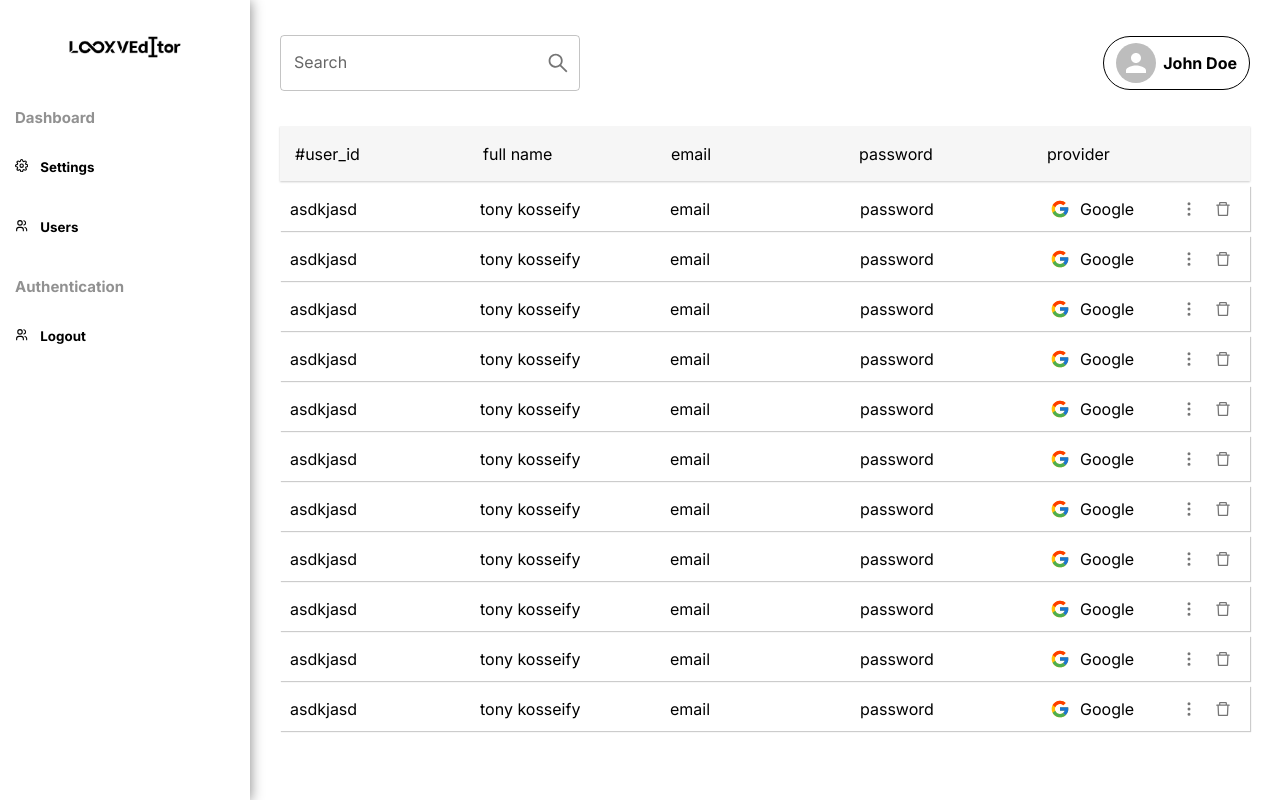
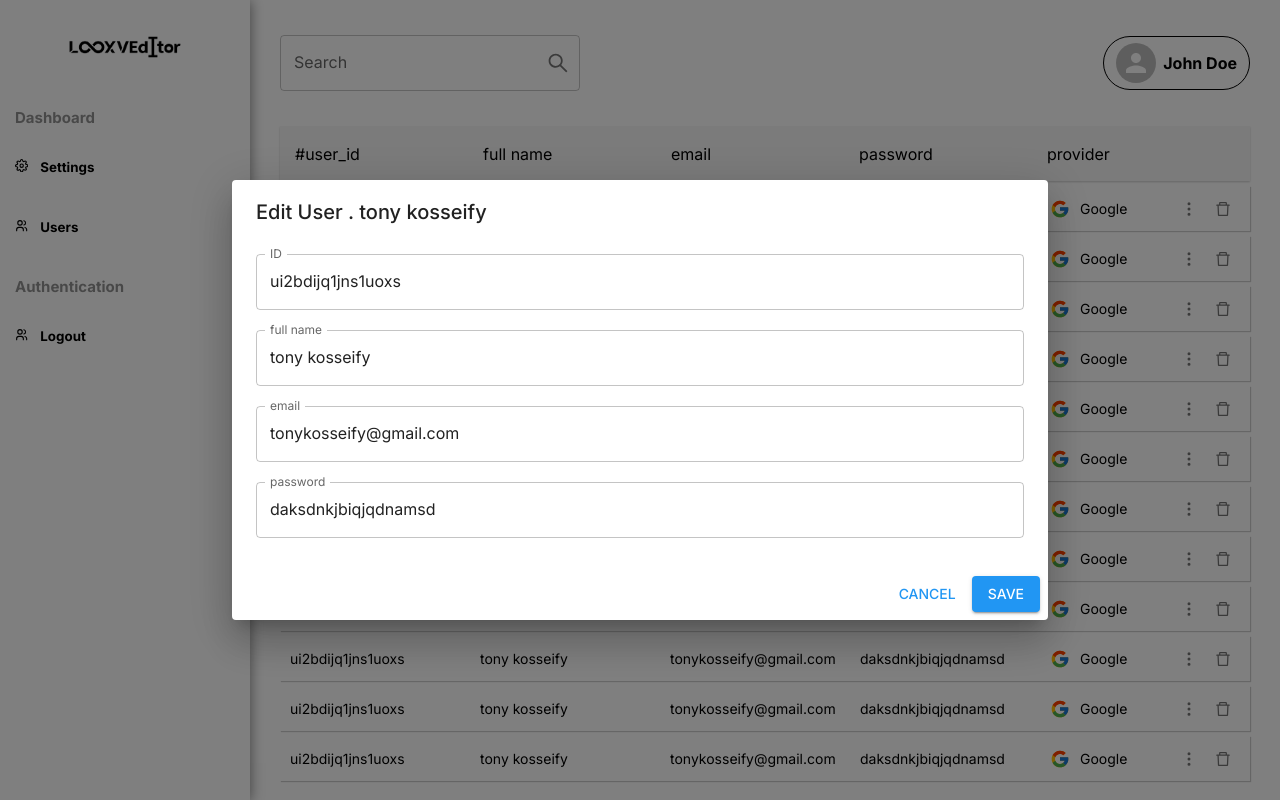
Before and after one commit to tonyykosseifyy/Looxv, a Next.js app: page /admin/users in a window 1280 px wide. Both pictures are taken after a click on the button 1189 px from the left and 208 px from the top of the page. Built offline with nearby package versions, Linux system fonts and the light colour scheme.

Commit message:
add: admin update user form

```diff
--- /dev/null
+++ b/app/admin/users/Dialog.js
@@ -0,0 +1,52 @@
+"use client"
+import * as React from 'react';
+import { Button, Dialog, DialogActions, DialogContent, DialogTitle, DialogContentText} from '@mui/material';
+import useMediaQuery from '@mui/material/useMediaQuery';
+import { useTheme } from '@mui/material/styles';
+import UserForm from './UserForm';
+
+export default function ResponsiveDialog({ open, setOpen, deleting, user }) {
+  const theme = useTheme();
+  const fullScreen = useMediaQuery(theme.breakpoints.down('md'));
+
+  const handleClose = () => {
+    setOpen(false);
+  };
+
+  return (
+    <div>
+      <Dialog
+        maxWidth='lg'
+        fullScreen={fullScreen}
+        open={open}
+        onClose={handleClose}
+        aria-labelledby="edit-dialog"
+      >
+        <DialogTitle id="edit-dialog">
+          {`${deleting ? "Delete" : "Edit"} User . ${user.name}`}
+        </DialogTitle>
+        <DialogContent>
+            {deleting ?
+            <DialogContentText>Are you sure on deleting {user.name}?</DialogContentText>
+            :
+            <UserForm user_cred={user} />
+            }
+        </DialogContent>
+        <DialogActions>
+          <Button autoFocus onClick={handleClose}>
+            Cancel
+          </Button>
+          { deleting ?
+          <Button sx={{backrgoundColor: "red"}} variant={'contained'} onClick={handleClose} autoFocus>
+            Delete
+            </Button>:
+        <Button variant={'contained'} onClick={handleClose} autoFocus>
+            Save
+        </Button>
+        }
+
+        </DialogActions>
+      </Dialog>
+    </div>
+  );
+};
--- /dev/null
+++ b/app/admin/users/Rows.js
@@ -0,0 +1,36 @@
+import React from 'react'
+import { FcGoogle } from "react-icons/fc";
+import { SallaLogo } from '../../../assets/looxv-logo';
+import { IconButton, TextField } from '@mui/material';
+import { HiOutlineDotsVertical } from "react-icons/hi";
+import { AiOutlineDelete } from "react-icons/ai";
+import styles from "./styles.module.css";
+
+function Row({ user, handleEdit, handleDelete }) {
+  return (
+    <div key={user} className={`${styles.grid} ${styles.rows}`}>
+      <div><p>{user.id}</p></div>
+      <div><p>{user.name}</p></div>
+      <div><p>{user.email}</p></div>
+      <div><p>{user.password}</p></div>
+      <div className={styles.row_provider}>
+        <div className={styles.row_provider_left}>
+      		<FcGoogle />
+        	<div><p>Google</p></div>
+      	</div>
+    		<div className={styles.row_provider_right}>
+        	<div>
+        		<IconButton onClick={() => handleEdit()}>
+            	<HiOutlineDotsVertical />
+        		</IconButton>
+        		<IconButton onClick={() => handleDelete()}>
+            	<AiOutlineDelete style={{fontSize: "18px"}} />
+        		</IconButton>
+    			</div>
+    		</div>
+    	</div>
+    </div>
+  );
+};
+
+export default Row;
--- /dev/null
+++ b/app/admin/users/UserForm.js
@@ -0,0 +1,19 @@
+import React from 'react'
+import { FormControl, TextField } from '@mui/material';
+import styles from "./styles.module.css";
+
+function UserForm({ user_cred }) {
+  return (
+    <FormControl sx={{ minWidth:"60vw" }}>
+			<div className={styles.user_form}>
+				<TextField defaultValue={user_cred.id} id="outlined-basic" label="ID" variant="outlined" />
+				<TextField defaultValue={user_cred.name} id="outlined-basic" label="full name" variant="outlined" />
+				<TextField defaultValue={user_cred.email} id="outlined-basic" label="email" variant="outlined" />
+				<TextField defaultValue={user_cred.password} id="outlined-basic" label="password" variant="outlined" />
+			</div>
+
+    </FormControl>
+  )
+};
+
+export default UserForm;
--- a/app/admin/users/page.js
+++ b/app/admin/users/page.js
@@ -1,28 +1,106 @@
 "use client"
 import {useState} from 'react'
 import styles from "./styles.module.css";
-import { FcGoogle } from "react-icons/fc";
-import { SallaLogo } from '../../../assets/looxv-logo';
-import { IconButton, TextField } from '@mui/material';
-import { HiOutlineDotsVertical } from "react-icons/hi";
-import { AiOutlineDelete } from "react-icons/ai";
+import ResponsiveDialog from './Dialog';
+import Row from "./Rows";
 
-const items = [
-  ["asdkjasd", "tony kosseify", "tonyasda", "asdasd"],
-  ["asdkjasd", "tony kosseify", "tonyasda", "asdasd"],
-  ["asdkjasd", "tony kosseify", "tonyasda", "asdasd"],
-  ["asdkjasd", "tony kosseify", "tonyasda", "asdasd"],
-  ["asdkjasd", "tony kosseify", "tonyasda", "asdasd"],
-  ["asdkjasd", "tony kosseify", "tonyasda", "asdasd"],
-  ["asdkjasd", "tony kosseify", "tonyasda", "asdasd"],
-  ["asdkjasd", "tony kosseify", "tonyasda", "asdasd"],
-  ["asdkjasd", "tony kosseify", "tonyasda", "asdasd"],
-  ["asdkjasd", "tony kosseify", "tonyasda", "asdasd"],
-  ["asdkjasd", "tony kosseify", "tonyasda", "asdasd"],
+const users = [
+  {
+    "id": "ui2bdijq1jns1uoxs",
+    "name" : "tony kosseify",
+    "email": "tonykosseify@gmail.com",
+    "password": "daksdnkjbiqjqdnamsd"
+  },
+  {
+    "id": "ui2bdijq1jns1uoxs",
+    "name" : "tony kosseify",
+    "email": "tonykosseify@gmail.com",
+    "password": "daksdnkjbiqjqdnamsd"
+  },
+  {
+    "id": "ui2bdijq1jns1uoxs",
+    "name" : "tony kosseify",
+    "email": "tonykosseify@gmail.com",
+    "password": "daksdnkjbiqjqdnamsd"
+  },
+  {
+    "id": "ui2bdijq1jns1uoxs",
+    "name" : "tony kosseify",
+    "email": "tonykosseify@gmail.com",
+    "password": "daksdnkjbiqjqdnamsd"
+  },
+  {
+    "id": "ui2bdijq1jns1uoxs",
+    "name" : "tony kosseify",
+    "email": "tonykosseify@gmail.com",
+    "password": "daksdnkjbiqjqdnamsd"
+  },
+  {
+    "id": "ui2bdijq1jns1uoxs",
+    "name" : "tony kosseify",
+    "email": "tonykosseify@gmail.com",
+    "password": "daksdnkjbiqjqdnamsd"
+  },
+  {
+    "id": "ui2bdijq1jns1uoxs",
+    "name" : "tony kosseify",
+    "email": "tonykosseify@gmail.com",
+    "password": "daksdnkjbiqjqdnamsd"
+  },
+  {
+    "id": "ui2bdijq1jns1uoxs",
+    "name" : "tony kosseify",
+    "email": "tonykosseify@gmail.com",
+    "password": "daksdnkjbiqjqdnamsd"
+  },
+  {
+    "id": "ui2bdijq1jns1uoxs",
+    "name" : "tony kosseify",
+    "email": "tonykosseify@gmail.com",
+    "password": "daksdnkjbiqjqdnamsd"
+  },
+  {
+    "id": "ui2bdijq1jns1uoxs",
+    "name" : "tony kosseify",
+    "email": "tonykosseify@gmail.com",
+    "password": "daksdnkjbiqjqdnamsd"
+  },
+  {
+    "id": "ui2bdijq1jns1uoxs",
+    "name" : "tony kosseify",
+    "email": "tonykosseify@gmail.com",
+    "password": "daksdnkjbiqjqdnamsd"
+  },
+  {
+    "id": "ui2bdijq1jns1uoxs",
+    "name" : "tony kosseify",
+    "email": "tonykosseify@gmail.com",
+    "password": "daksdnkjbiqjqdnamsd"
+  },
+  {
+    "id": "ui2bdijq1jns1uoxs",
+    "name" : "tony kosseify",
+    "email": "tonykosseify@gmail.com",
+    "password": "daksdnkjbiqjqdnamsd"
+  }
 ]
 
 function Users() {
-  const [edit, setEdit] = useState();
+  const [edit, setEdit] = useState(false);
+  const [deleting, setDeleting] = useState(false);
+  const [ user, setUser ] = useState({});
+  const open = (user) => {
+    setEdit(true);
+    setUser(user)
+  }
+  const handleEdit = ( user ) => {
+    open(user);
+    setDeleting(false);
+  }
+  const handleDelete = ( user ) => {
+    open(user);
+    setDeleting(true);
+  }
   return (
     <div className={styles.users_wrapper}>
         <div className={`${styles.users_header} ${styles.grid}`}>
@@ -32,32 +110,18 @@ function Users() {
           <div><p>password</p></div>
           <div><p>provider</p></div>
         </div>
+
       <div className={styles.users_table}>
-        {items.map((item) => (
-          <div key={item} className={`${styles.grid} ${styles.rows}`}>
-            <div><p>{item[0]}</p></div>
-
-            <div><p>{item[1]}</p></div>
-            <div><p>email</p></div>
-            <div><p>password</p></div>
-            <div className={styles.row_provider}>
-              <div className={styles.row_provider_left}>
-                <FcGoogle />
-                <div><p>Google</p></div>
-              </div>
-              <div className={styles.row_provider_right}>
-                <div>
-                  <IconButton>
-                    <HiOutlineDotsVertical />
-                  </IconButton>
-                  <IconButton>
-                    <AiOutlineDelete style={{fontSize: "18px"}} />
-                  </IconButton>
-                </div>
-              </div>
-            </div>
-          </div>
+        {users.map((user) => (
+          <Row
+            key={user}
+            user={user}
+            handleEdit={() => handleEdit(user)}
+            handleDelete={() => handleDelete(user)}
+            setOpen={() => setEdit(true)}
+          />
         ))}
+        <ResponsiveDialog open={edit} setOpen={setEdit} deleting={deleting} user={user} />
       </div>
     </div>
   )
--- a/app/admin/users/styles.module.css
+++ b/app/admin/users/styles.module.css
@@ -62,3 +62,15 @@
 .row_provider_right > div button:last-child:hover {
     color: red ;
 }
+
+.user_form {
+    display: flex;
+    flex-direction: column;
+}
+
+.user_form > div {
+    margin: 10px 0 ;
+}
+.users_table {
+    font-size: 14px;
+}
```
Lines whose indentation alone changed are shown as unchanged.
